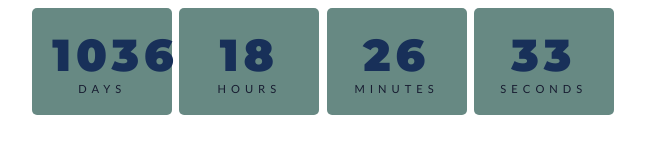
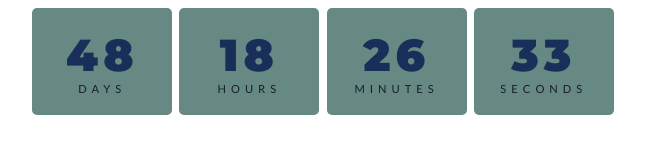
Before and after one commit to kazuhaking/Study-Code, a plain HTML site: page Others/New folder/index.html in a window 1280 px wide. Shown: the whole page, without its empty margins (317-962 px from the left). Drawn offline with Linux system fonts and the light colour scheme.

Commit message:
Update index.html

```diff
--- a/Others/New folder/index.html
+++ b/Others/New folder/index.html
@@ -78,7 +78,7 @@ body{
 </body>
 <script>
     const year = new Date().getFullYear();
-const myDate = new Date('Oct 15, 2024 00:00:00');
+const myDate = new Date('Jan 31, 2022 00:00:00');
 console.log(myDate);
 
 // countdown
```
